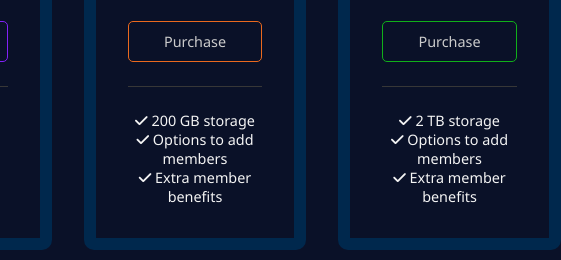
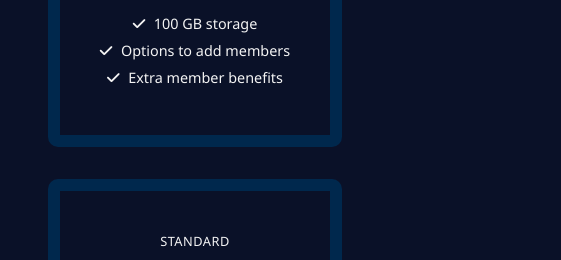
Before and after one commit to elena-brd/pricing-cards, a plain HTML site: page index.html in a window 390 px wide. Shown: the part 388-648 px from the top of the page, 561 px wide, since content can reach past the window. Drawn offline with Linux system fonts and the light colour scheme.

Commit message:
updated css

```diff
--- a/css/style.css
+++ b/css/style.css
@@ -16,6 +16,7 @@ body {
     justify-content: center;
     align-items: center;
     height: 100vh;
+    margin: 0 auto;
     text-align: center;
 }
 
@@ -82,7 +83,7 @@ li {
 #cards .card {
     border: 12px solid #00284d;
     border-radius: 10px;
-    padding: 2rem;
+    padding: 2.5rem;
 }
 
 #cards .card .options span {
@@ -114,3 +115,21 @@ li {
     letter-spacing: 0.5px;
     margin-bottom: 1.5rem;
 }
+
+#cards .card .info li {
+    margin: 0.5rem 0;
+}
+
+#cards .card .info i {
+    margin-right: 0.3rem;
+}
+
+@media(max-width: 780px) {
+    .container {
+        margin: 22rem auto;
+    }
+
+    #cards {
+        grid-template-columns: repeat(1, 1fr);
+    }
+}
```
